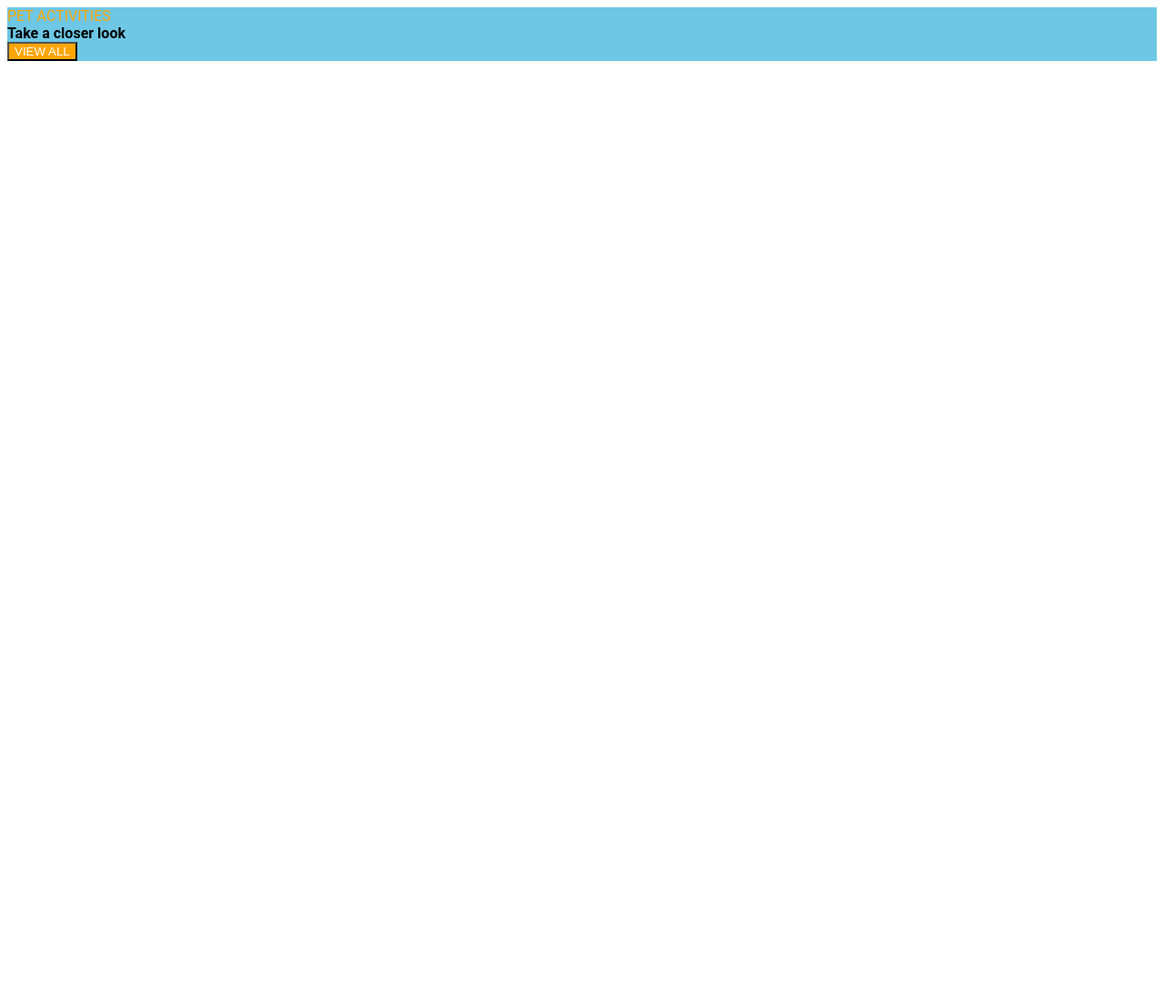
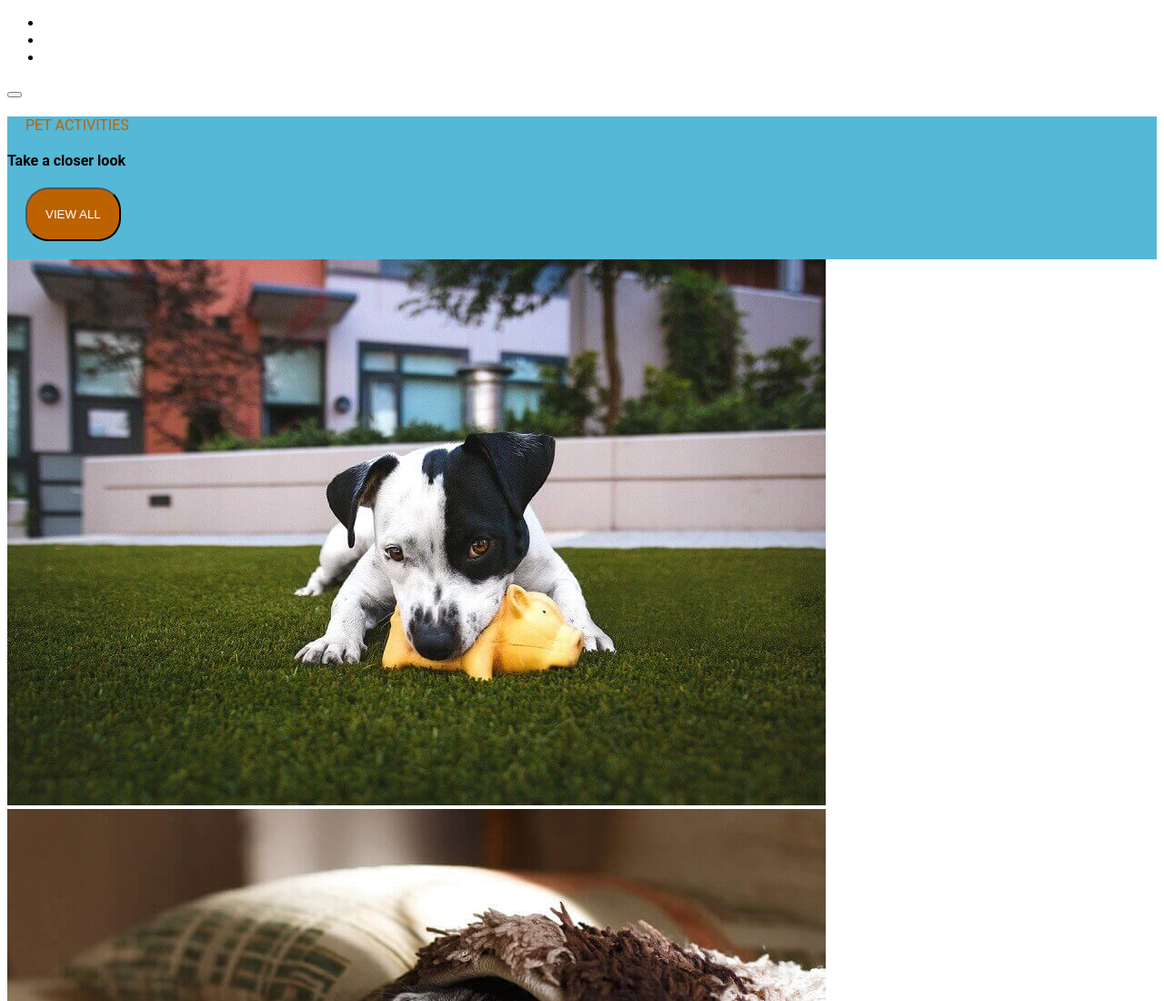
Before and after one commit to TomasSkylab/202204-W1CH3-tomas-sanchez, a plain HTML site: page index.html in a window 1280 px wide. Shown: the top 1100 px of the page at 91% size. Before the commit the page ends 800 px from the top, so only its background shows below. Drawn offline with Linux system fonts and the light colour scheme.

Commit message:
structure html and add style to css

```diff
--- a/index.html
+++ b/index.html
@@ -8,10 +8,28 @@
         <title>Challenge 3</title>
     </head>
     <body>
-        <div class="container-title">
-            <div class="title">PET ACTIVITIES</div>
-            <div class="title2">Take a closer look</div>
-            <button class="button">VIEW ALL</button>
-        </div>
+        <header>
+            <nav>
+                <ul>
+                    <li></li>
+                    <li></li>
+                    <li></li>
+                </ul>
+                <button></button>
+            </nav>
+        </header>
+
+        <main>
+            <div class="container-title">
+                <div class="title">PET ACTIVITIES</div>
+                <div class="title2">Take a closer look</div>
+                <button class="button">VIEW ALL</button>
+            </div>
+            <div class="Container-pictures">
+                <img src="/images/01.jpg" alt="" />
+                <img src="/images/02.jpg" alt="" />
+                <img src="/images/03.jpg" alt="" />
+            </div>
+        </main>
     </body>
 </html>
--- a/style.css
+++ b/style.css
@@ -3,11 +3,13 @@ html {
 }
 
 .container-title {
-    background-color: rgb(109, 199, 229);
+    background-color: rgb(85, 184, 214);
+    text-align: left;
 }
 
 .title {
-    color: orange;
+    color: rgb(189, 98, 0);
+    margin: 20px;
 }
 
 .title2 {
@@ -15,6 +17,13 @@ html {
 }
 
 .button {
-    background-color: orange;
+    background-color: rgb(189, 98, 0);
     color: white;
+    padding: 20px;
+    border-radius: 25px;
+    margin: 20px;
 }
+
+.container-pictures {
+    align-items: center;
+}
```
